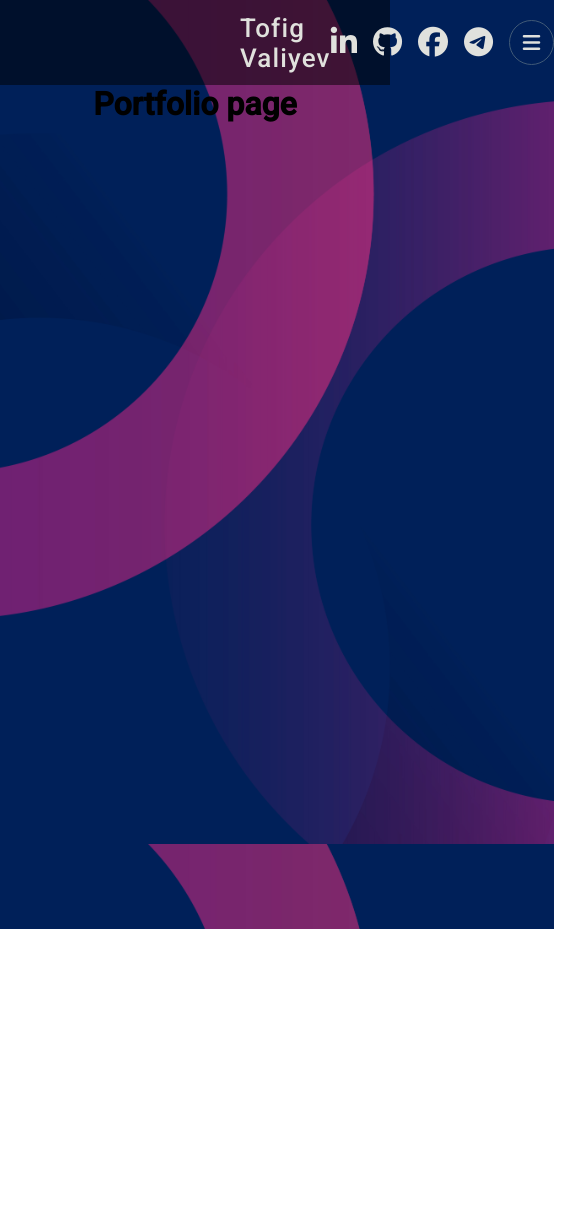
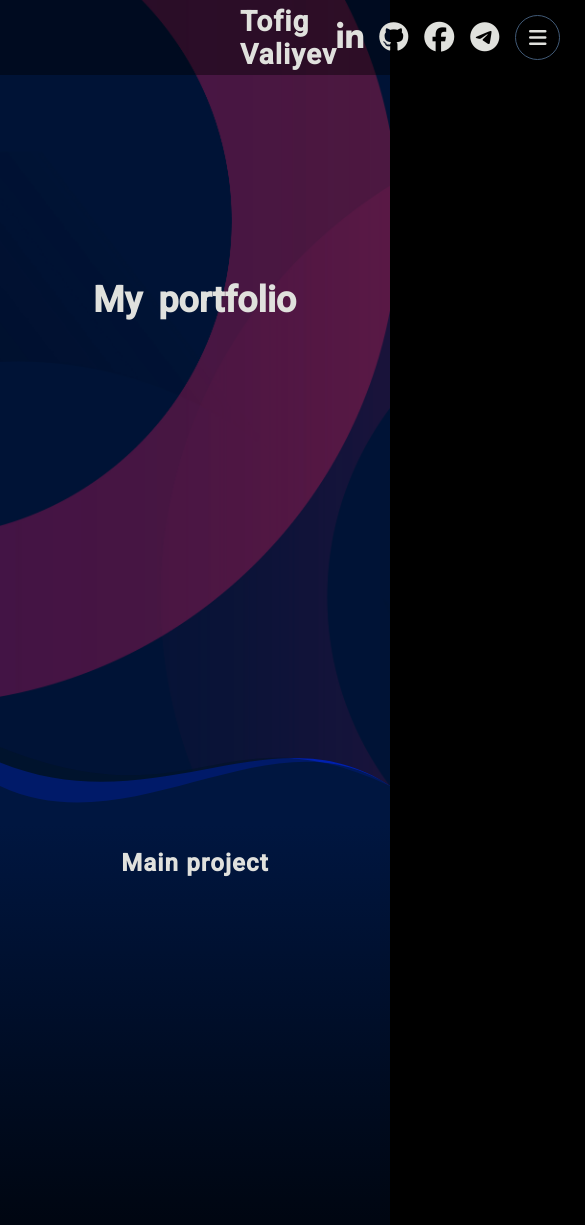
Before and after one commit to mayware/React-Portfolio, a React (Create React App) app: page /portfolio in a window 390 px wide. Shown: the top 1225 px of the page, 585 px wide, since content can reach past the window. Before the commit the page ends 929 px from the top, so only its background shows below. Built offline with nearby package versions, Linux system fonts and the light colour scheme; the HTML template or start-up script is replaced by a standard one.

Commit message:
Added few more features

```diff
--- a/src/App.js
+++ b/src/App.js
@@ -11,9 +11,9 @@
   return (
     <BrowserRouter>
       <div className="App">
-        <Navbar />
         <Sidebar />
         <div className="container">
+          <Navbar />
           <Routes>
             <Route path="/" element={<Home />} />
             <Route path="/portfolio" element={<Portfolio />} />
@@ -21,7 +21,7 @@
             <Route path="/contact" element={<Contact />} />
           </Routes>
         </div>
-        <Footer />
+        {/* <Footer /> */}
       </div>
     </BrowserRouter>
 
--- a/src/components/Footer.jsx
+++ b/src/components/Footer.jsx
@@ -1,7 +1,14 @@
+import '../styles/footer.css';
+import { NavLink } from "react-router-dom";
+
 const Footer = () => {
     return (
         <div className="footer">
-
+            <div className="footer-middle">
+                <span className="copyright-title">
+                    &copy; {new Date().getFullYear()} Tofig Valiyev. All rights reserved.
+                </span>
+            </div>
         </div>);
 }
 
--- a/src/components/Home.jsx
+++ b/src/components/Home.jsx
@@ -7,13 +7,13 @@
             <div className="brief-card">
                 <div className="brief-card-info">
                     <div className="brief-card-text">
-                        <div className="brief-info-welcome-text">hello, I'm</div>
+                        <div className="brief-info-welcome-text">Hello, I'm a</div>
                         <div className="typewriter">
                             <div class="typed-out">Front-end React JS Developer</div>
                         </div>
                     </div>
                     <div className="contact-link-area">
-                        <Link to="/contact" className='contact-link'>Contact me</Link>
+                        <Link to="/portfolio" className='contact-link'>My portfolio</Link>
                     </div>
                 </div>
             </div>
--- a/src/components/Navbar.jsx
+++ b/src/components/Navbar.jsx
@@ -10,14 +10,14 @@
             </div>
             <div className="nav-right">
                 <div className="social-links">
-                    <a href="https://www.linkedin.com/in/tofig-valiyev" target='_blank' className="nav-social-link"><i class="fa-brands fa-linkedin-in"></i></a>
-                    <a href="https://github.com/tofa93" target='_blank' className="nav-social-link"><i class="fa-brands fa-github"></i></a>
-                    <a href="https://www.facebook.com/tofik.veliev.7" target='_blank' className="nav-social-link"><i class="fa-brands fa-facebook"></i></a>
-                    <a href="https://t.me/quanticco" target='_blank' className="nav-social-link"><i class="fa-brands fa-telegram"></i></a>
+                    <a href="https://www.linkedin.com/in/tofig-valiyev" target='_blank' className="nav-social-link"><i className="fa-brands fa-linkedin-in"></i></a>
+                    <a href="https://github.com/tofa93" target='_blank' className="nav-social-link"><i className="fa-brands fa-github"></i></a>
+                    <a href="https://www.facebook.com/tofik.veliev.7" target='_blank' className="nav-social-link"><i className="fa-brands fa-facebook"></i></a>
+                    <a href="https://t.me/quanticco" target='_blank' className="nav-social-link"><i className="fa-brands fa-telegram"></i></a>
                 </div>
                 <div className="nav-menu">
                     <button className="sidebar-btn">
-                        <i class="fa-solid fa-bars"></i>
+                        <i className="fa-solid fa-bars"></i>
                     </button>
                 </div>
             </div>
--- a/src/components/Portfolio.jsx
+++ b/src/components/Portfolio.jsx
@@ -1,7 +1,30 @@
+import '../styles/portfolio.css'
+
 const Portfolio = () => {
     return (
         <div className="content">
-            <h1>Portfolio page</h1>
+            <div className="portfolio-box">
+                <div className="portfolio-intro">
+                    <div className='portfolio-intro-title'>
+                        <span>My</span>
+                        <span>portfolio</span>
+                    </div>
+                </div>
+                <div className="portfolio-projects">
+                    <div className="wave">
+                        <svg viewBox="0 0 500 200">
+                            <path d="M 0 50 C 150 150 300 0 500 80 L 500 0 L 0 0" fill="rgb(0, 32, 175)"></path>
+                            <path d="M 0 50 C 150 150 330 -30 500 50 L 500 0 L 0 0" fill="#001848" opacity="0.8"></path>
+                            <path d="M 0 50 C 215 150 250 0 500 100 L 500 0 L 0 0" fill="#001524" opacity="0.5"></path>
+                        </svg>
+                    </div>
+                    <div className="projects-section">
+                        <div className="main-projects">
+                            <div className="projects-title">Main project</div>
+                        </div>
+                    </div>
+                </div>
+            </div>
         </div>);
 }
 
--- a/src/index.css
+++ b/src/index.css
@@ -9,11 +9,7 @@
   font-family: 'Roboto', sans-serif;
   -webkit-font-smoothing: antialiased;
   -moz-osx-font-smoothing: grayscale;
-  background-image: url('./assets/SL-113022-54210-35.jpg');
-  background-attachment: fixed;
-  background-repeat: no-repeat;
-  background-size: cover;
-  background-position: center;
+  background: #000;
 }
 
 code {
@@ -23,11 +19,18 @@
 
 .container {
   min-height: 100vh;
-  /* padding: 15px 0 85px 0; */
+  background-image: url('./assets/SL-113022-54210-35.jpg');
+  background-attachment: fixed;
+  background-repeat: no-repeat;
+  background-size: cover;
+  background-position: center;
 }
 
 .content {
   display: flex;
   align-items: center;
   justify-content: center;
+  min-height: 100vh;
+  padding: 75px 0 85px 0;
+  background-color: rgba(0, 0, 0, .4);
 }
--- a/src/styles/footer.css
+++ b/src/styles/footer.css
@@ -0,0 +1,27 @@
+.footer {
+    display: flex;
+    align-items: center;
+    justify-content: center;
+    bottom: 0;
+    margin-top: auto;
+    width: 100%;
+    height: 85px;
+    background: #001524;
+    padding: 0 1.5rem 0 1.5rem;
+}
+
+.copyright-title {
+    font-size: 17px;
+    font-weight: 500;
+    color: #e0e1dd;
+}
+
+@media(max-width:560px) {
+    .footer {
+        display: flex;
+        align-items: center;
+        justify-content: center;
+        flex-direction: column;
+        height: 150px;
+    }
+}
--- a/src/styles/home.css
+++ b/src/styles/home.css
@@ -1,15 +1,16 @@
 .brief-card {
-    display: flex;
-    align-items: center;
-    justify-content: center;
-    min-height: 100vh;
-    width: 100%;
-    background-color: rgba(0, 0, 0, .5);
+    width: 100vw;
+    position: relative;
+    text-align: center;
+    vertical-align: middle;
 }
 
 .brief-card-info {
-    height: 350px;
-    width: 500px;
+    position: absolute;
+    left: 50%;
+    transform: translate(-50%, -50%);
+    height: 100px;
+    width: 555px;
 }
 
 .brief-card-text {
@@ -20,8 +21,10 @@
 .brief-info-welcome-text {
     width: 100%;
     margin-bottom: .5rem;
-    font-size: 24px;
+    text-align: left;
+    font-size: 26px;
     font-weight: 500;
+    letter-spacing: .7mm;
     color: #06d6a0;
 }
 
@@ -37,7 +40,7 @@
     overflow: hidden;
     border-right: 3px solid;
     font-family: monospace;
-    font-size: 30px;
+    font-size: 36px;
     font-weight: 700;
     color: #e0e1dd;
 }
@@ -66,7 +69,7 @@
     width: 250px;
     font-size: 20px;
     border: 1px solid #e0e1dd;
-    /* border-radius: 25px; */
+    border-radius: 25px;
     background: none;
     text-decoration: none;
     color: #e0e1dd;
@@ -77,5 +80,8 @@
 }
 
 .contact-link:hover {
+    -webkit-box-shadow: 8px 12px 35px 0px rgba(0, 168, 232, 1);
+    -moz-box-shadow: 8px 12px 35px 0px rgba(0, 168, 232, 1);
+    box-shadow: 8px 8px 35px 0px rgba(0, 168, 232, 1);
     transition: 100ms ease-in-out;
 }
--- a/src/styles/navbar.css
+++ b/src/styles/navbar.css
@@ -2,11 +2,12 @@
     display: flex;
     align-items: center;
     justify-content: space-between;
+    position: fixed;
     top: 0;
     width: 100%;
-    height: 85px;
-    background-color: rgba(0, 0, 0, .5);
+    height: 75px;
     z-index: 1000;
+    background-color: rgba(0, 0, 0, .4);
 }
 
 .nav-left {
@@ -29,8 +30,8 @@
 }
 
 .nav-host-name {
-    font-size: 26px;
-    font-weight: 500;
+    font-size: 28px;
+    font-weight: 700;
     letter-spacing: .3mm;
 }
 
--- a/src/styles/portfolio.css
+++ b/src/styles/portfolio.css
@@ -0,0 +1,88 @@
+.portfolio-box {
+    height: 800px;
+    width: 100%;
+    border-radius: 5px;
+}
+
+.portfolio-intro {
+    display: flex;
+    align-items: center;
+    justify-content: center;
+    height: 450px;
+}
+
+.portfolio-intro-title {
+    font-size: 36px;
+    font-weight: 700;
+    color: #e0e1dd;
+    transform: scale(0.94);
+    animation: scale 3s forwards cubic-bezier(0.5, 1, 0.89, 1);
+}
+
+@keyframes scale {
+    100% {
+        transform: scale(1);
+    }
+}
+
+span {
+    display: inline-block;
+    margin: .5rem;
+    opacity: 0;
+    filter: blur(4px);
+}
+
+span:nth-child(1) {
+    animation: fade-in 0.8s 0.1s forwards cubic-bezier(0.11, 0, 0.5, 0);
+}
+
+@keyframes fade-in {
+    100% {
+        opacity: 1;
+        filter: blur(0);
+    }
+}
+
+span:nth-child(2) {
+    animation: fade-in 0.8s 0.2s forwards cubic-bezier(0.11, 0, 0.5, 0);
+}
+
+.portfolio-projects {
+    display: flex;
+    flex-direction: column;
+}
+
+.wave {
+    transform: rotate(180deg);
+    top: 0;
+    left: 0;
+    width: 100%;
+    height: 300px;
+}
+
+
+.projects-section {
+    display: flex;
+    align-items: center;
+    justify-content: center;
+    flex-direction: column;
+    background: rgb(2, 0, 36);
+    background: linear-gradient(0deg, rgba(2, 0, 36, 1) 0%, rgba(0, 6, 17, 1) 0%, rgba(0, 22, 64, 1) 100%);
+}
+
+.main-projects {
+    height: 400px;
+    width: 1200px;
+}
+
+.projects-title {
+    display: flex;
+    align-items: center;
+    justify-content: center;
+    width: 100%;
+    height: 75px;
+    font-size: 24px;
+    font-weight: 700;
+    letter-spacing: .3mm;
+    color: #e0e1dd;
+}
```
